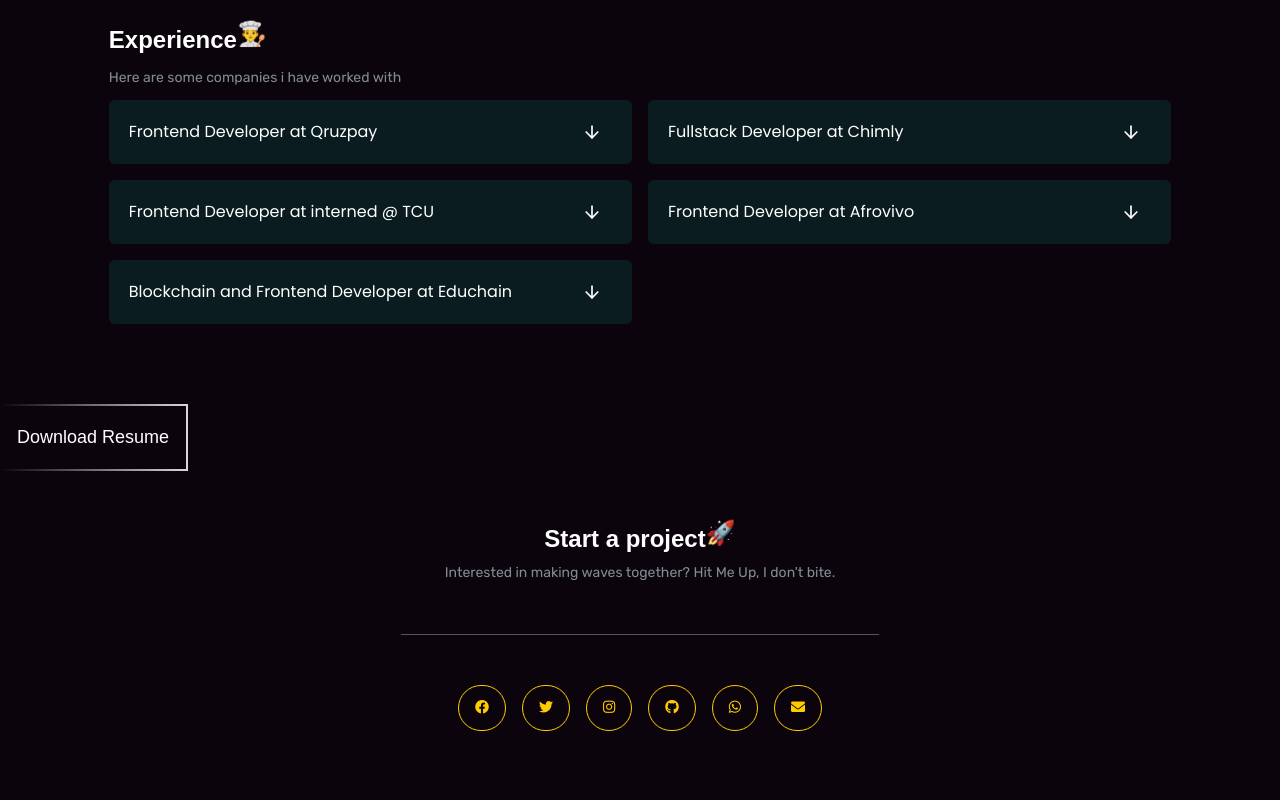
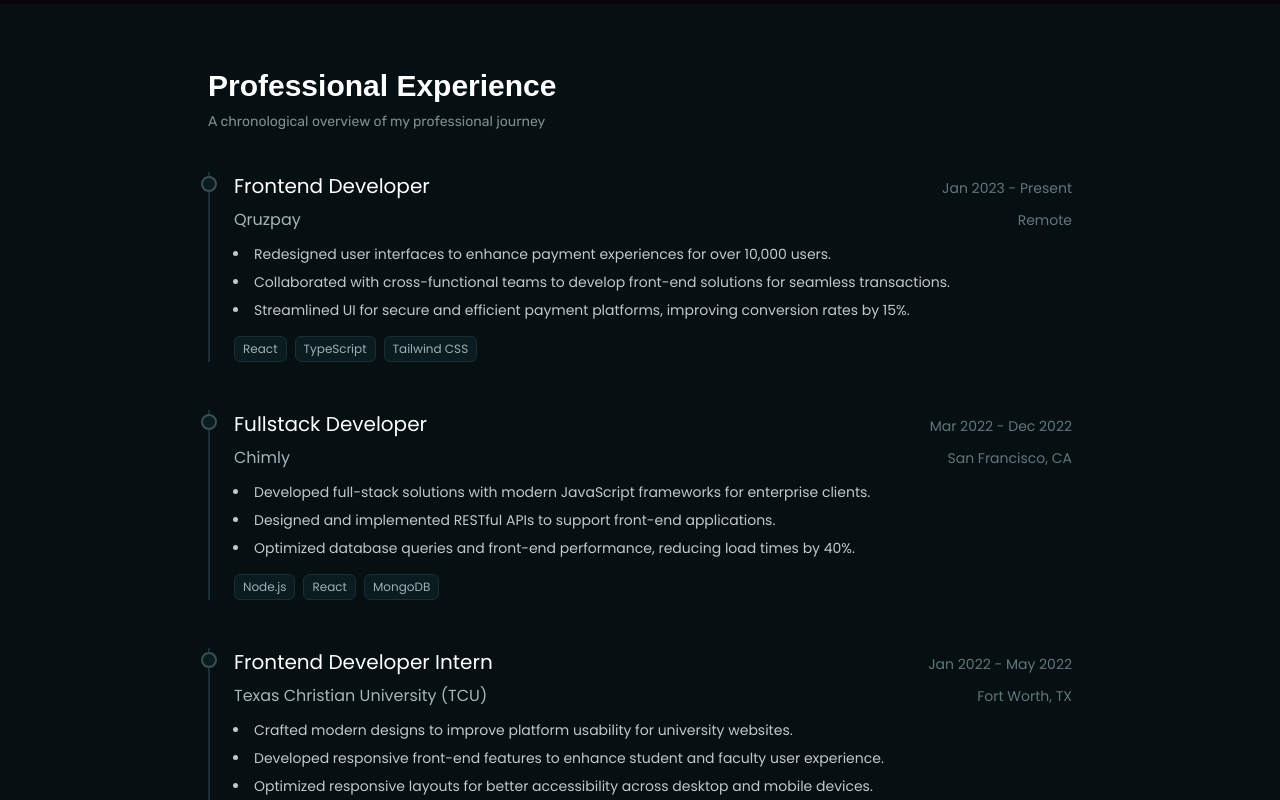
Before and after one commit to heyrapto/portfolio-, a React (Vite) app: page / in a window 1280 px wide. Shown: the part 3400-4200 px from the top of the page. Built offline with nearby package versions, Linux system fonts and the light colour scheme.

Commit message:
Update WorkExp.tsx

```diff
--- a/src/pages/WorkExp.tsx
+++ b/src/pages/WorkExp.tsx
@@ -1,7 +1,5 @@
-import { ArrowDown, Minus, Check } from "lucide-react";
 import { useState } from "react";
 import Resume from "./Resume.tsx";
-const resumeUrl = '/pdf/resume.pdf';
 import { motion } from "framer-motion";
 
 const WorkExp = () => {
@@ -9,105 +7,165 @@ const WorkExp = () => {
     {
       company: "Qruzpay",
       expTitle: "Frontend Developer",
-            desc1: "Redesigned user interfaces to enhance payment experiences.",
-            desc2: "Collaborated on front-end solutions for seamless transactions",
-            desc3: "Streamlined UI for secure and efficient payment platforms.",
+      period: "Jan 2023 - Present",
+      location: "Remote",
+      descriptions: [
+        "Redesigned user interfaces to enhance payment experiences for over 10,000 users.",
+        "Collaborated with cross-functional teams to develop front-end solutions for seamless transactions.",
+        "Streamlined UI for secure and efficient payment platforms, improving conversion rates by 15%."
+      ],
+      technologies: ["React", "TypeScript", "Tailwind CSS"]
     },
     {
       company: "Chimly",
       expTitle: "Fullstack Developer",
-            desc1: "Redesigned user interfaces to enhance payment experiences.",
-            desc2: "Collaborated on front-end solutions for seamless transactions",
-            desc3: "Streamlined UI for secure and efficient payment platforms.",
+      period: "Mar 2022 - Dec 2022",
+      location: "San Francisco, CA",
+      descriptions: [
+        "Developed full-stack solutions with modern JavaScript frameworks for enterprise clients.",
+        "Designed and implemented RESTful APIs to support front-end applications.",
+        "Optimized database queries and front-end performance, reducing load times by 40%."
+      ],
+      technologies: ["Node.js", "React", "MongoDB"]
     },
     {
-            company: "interned @ TCU",
-            expTitle: "Frontend Developer",
-            desc1: "Crafted modern designs to improve platform usability.",
-            desc2: "Developed front-end features to enhance customer satisfaction",
-            desc3: "optimized responsive layout for better accessibility.",
+      company: "Texas Christian University (TCU)",
+      expTitle: "Frontend Developer Intern",
+      period: "Jan 2022 - May 2022",
+      location: "Fort Worth, TX",
+      descriptions: [
+        "Crafted modern designs to improve platform usability for university websites.",
+        "Developed responsive front-end features to enhance student and faculty user experience.",
+        "Optimized responsive layouts for better accessibility across desktop and mobile devices."
+      ],
+      technologies: ["JavaScript", "HTML/CSS", "Bootstrap"]
     },
     {
       company: "Afrovivo",
       expTitle: "Frontend Developer",
-            desc1: "Built engaging interfaces",
-            desc2: "Developed a demo waitlist and got to network with others on the team",
-            desc3: "Developed a demo waitlist and got to network with others on the team",
+      period: "Jun 2021 - Feb 2022",
+      location: "Remote",
+      descriptions: [
+        "Built engaging interfaces for cultural content platform reaching 5,000+ monthly users.",
+        "Developed a demo waitlist with user authentication and email integration.",
+        "Collaborated with design team to implement intuitive user experience patterns."
+      ],
+      technologies: ["React", "Firebase", "Styled Components"]
     },
     {
       company: "Educhain",
       expTitle: "Blockchain and Frontend Developer",
-            desc1: "Developed interfaces for secure blockchain applications.",
-            desc2: "Simplified complex blockchain processes through intuitive design.",
-            desc3: "Enhanced accesibility of decentralized platforms with modern UIs.",
+      period: "Jan 2021 - May 2021",
+      location: "Remote",
+      descriptions: [
+        "Developed interfaces for secure blockchain applications in the education sector.",
+        "Simplified complex blockchain processes through intuitive design for non-technical users.",
+        "Enhanced accessibility of decentralized platforms with modern user interfaces."
+      ],
+      technologies: ["Solidity", "Web3.js", "React"]
     },
-    ]
-    const [visibleIndex, setVisibleIndex] = useState<number | null>(null);
+  ];
 
-    const toggleDropdown = (index: number) => {
-      setVisibleIndex(visibleIndex === index ? null : index);
+  // Animation variants
+  const containerVariants = {
+    hidden: { opacity: 0 },
+    visible: {
+      opacity: 1,
+      transition: {
+        staggerChildren: 0.15
       }
-    return(
-        <section className="flex flex-col justify-center py-5">
-      <div className="flex justify-center">
-        <div className="my_fixed_width">
-          <h2 className="text-2xl font-bold font-clash">
-            Experience
-            <span className="inline-block animate-bounce">👨‍🍳</span>
-          </h2>
-          <p className="text-sm text-[#808e91] font-rubik my-3">
-            Here are some companies i have worked with
+    }
+  };
+
+  const itemVariants = {
+    hidden: { y: 20, opacity: 0 },
+    visible: {
+      y: 0,
+      opacity: 1,
+      transition: {
+        duration: 0.4,
+      }
+    }
+  };
+
+  return (
+    <section className="py-16 bg-[#060f12]">
+      <div className="max-w-4xl mx-auto px-4">
+        <motion.div
+          initial={{ opacity: 0, y: -10 }}
+          animate={{ opacity: 1, y: 0 }}
+          transition={{ duration: 0.5 }}
+          className="mb-10"
+        >
+          <h2 className="text-3xl font-bold font-clash mb-2">Professional Experience</h2>
+          <p className="text-sm text-[#808e91] font-rubik">
+            A chronological overview of my professional journey
           </p>
+        </motion.div>
 
-          <div className="flex flex-col md:grid md:grid-cols-2 md:gap-4 gap-4">
-            {expData.map((data, index) => (
-                <div key={data.company} className="bg-[#0a1c20] w-full rounded-md md:p-[20px] flex flex-col p-[20px]">
-                  <div className="flex justify-between">
-                    <h1>{data.expTitle} at <span>{data.company}</span></h1>
-                    {visibleIndex === index ? (
-                    <Minus onClick={() => toggleDropdown(index)} className="cursor-pointer mx-[10px] w-[20px]"/>
-                    ) : (
-                      <ArrowDown onClick={() => toggleDropdown(index)} className="cursor-pointer mx-[10px] w-[20px]"/>
-                    )}
+        <motion.div
+          className="space-y-12"
+          variants={containerVariants}
+          initial="hidden"
+          animate="visible"
+        >
+          {expData.map((job, index) => (
+            <motion.div
+              key={job.company}
+              variants={itemVariants}
+              className="border-l-2 border-[#1a2e33] pl-6 relative"
+            >
+              {/* Timeline dot */}
+              <div className="absolute w-4 h-4 bg-[#0a1c20] border-2 border-[#3a4e53] rounded-full left-[-9px] top-1"></div>
 
+              <div className="mb-2 flex flex-col md:flex-row md:items-baseline md:justify-between">
+                <h3 className="text-xl font-medium">{job.expTitle}</h3>
+                <span className="text-sm text-[#60777c] font-medium">{job.period}</span>
               </div>
-                  {visibleIndex === index && (
-                    <div className="flex flex-col mt-[20px]">
-                      <div className="flex flex-col gap-6">
-                        <div className="flex gap-2 items-center">
-                        <Check className="min-w-[20px]" />
-                        <p className="text-[0.8rem]">{data.desc1}</p>
+
+              <div className="mb-3 flex flex-col md:flex-row md:items-baseline md:justify-between">
+                <p className="text-[#a4b5ba] font-medium">{job.company}</p>
+                <span className="text-sm text-[#60777c]">{job.location}</span>
               </div>
-                        <div className="flex gap-2 items-center">
-                        <Check className="min-w-[20px]" />
-                        <p className="text-[0.8rem]">{data.desc2}</p>
-                        </div>
-                        <div className="flex gap-2 items-center">
-                        <Check className="min-w-[20px]" />
-                        <p className="text-[0.8rem]">{data.desc3}</p>
-                        </div>
-                      </div>
-                    </div>
-                  )}
-                </div>
+
+              <ul className="list-disc ml-4 space-y-2 mb-4">
+                {job.descriptions.map((desc, i) => (
+                  <li key={i} className="text-sm text-[#c0c9cc] pl-1">
+                    {desc}
+                  </li>
+                ))}
+              </ul>
+
+              <div className="flex flex-wrap gap-2 mt-3">
+                {job.technologies.map((tech) => (
+                  <span
+                    key={tech}
+                    className="bg-[#0a1c20] text-xs px-2 py-1 rounded-md text-[#9cb0b6] border border-[#1a2e33]"
+                  >
+                    {tech}
+                  </span>
                 ))}
               </div>
-          </div>
-          </div>
+            </motion.div>
+          ))}
+        </motion.div>
+
         <motion.div
           initial={{ opacity: 0, y: 20 }}
           whileInView={{ opacity: 1, y: 0 }}
           viewport={{ once: true }}
-            className="mt-20"
+          transition={{ delay: 0.3, duration: 0.5 }}
+          className="mt-16 flex justify-center"
         >
           <Resume
-              pdfUrl={resumeUrl}
+            pdfUrl="/pdf/resume.pdf"
             fileName="KalejaiyeCaleb.pdf"
             buttonText="Download Resume"
           />
         </motion.div>
+      </div>
     </section>
-    )
-}
+  );
+};
 
 export default WorkExp;
```
Lines whose indentation alone changed are shown as unchanged.
